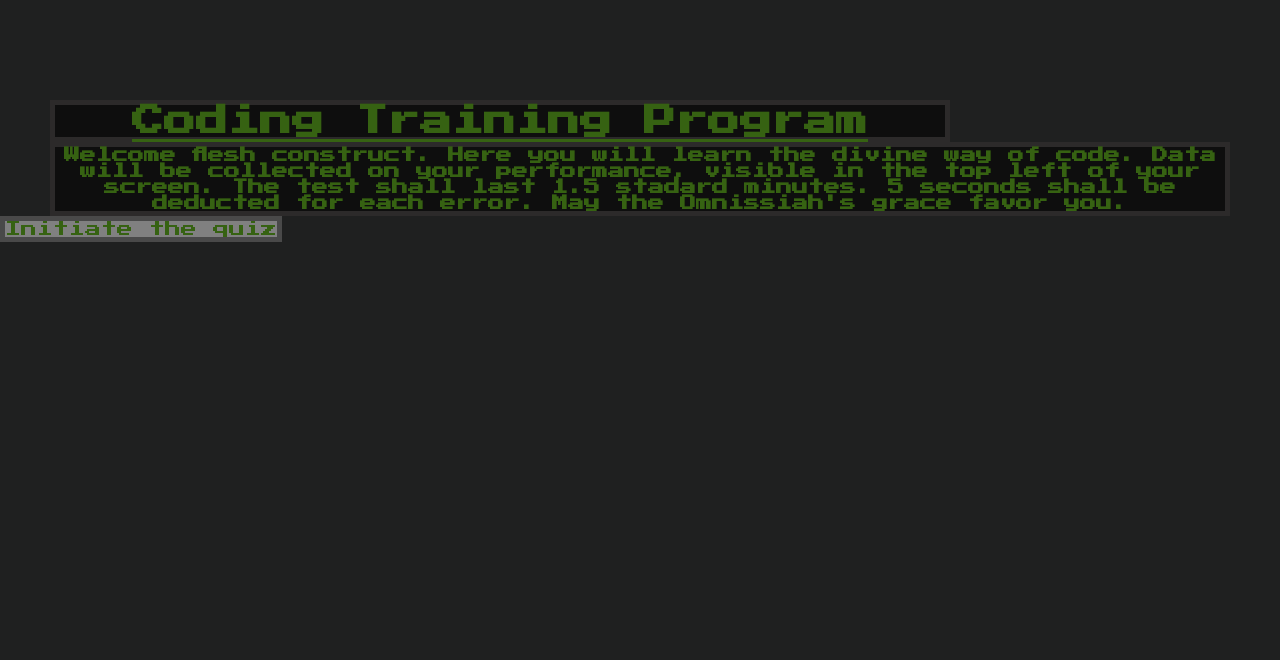
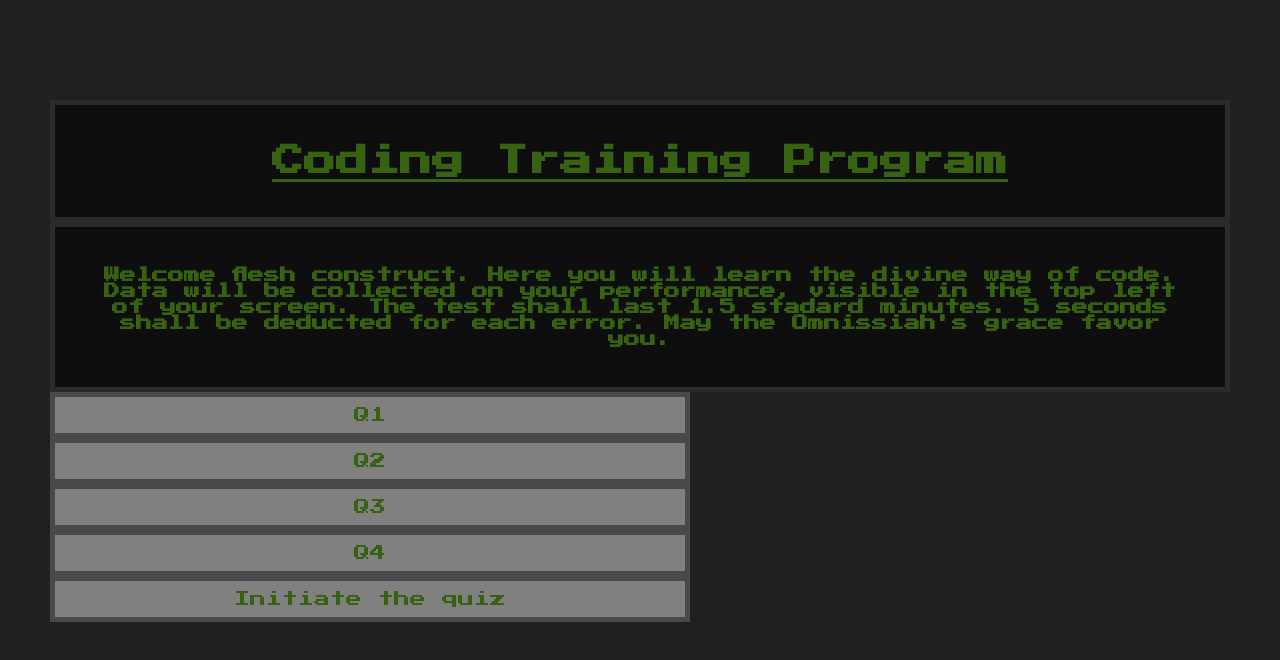
Before and after one commit to Widewanderer/Coding-Quiz-, a plain HTML site: page index.html in a window 1280 px wide. Drawn offline with Linux system fonts and the light colour scheme.

Commit message:
added footer, adjusted box stylings, added 4 question buttons(to be hidden)

```diff
--- a/assets/script.js
+++ b/assets/script.js
@@ -6,3 +6,5 @@ questions.textContent = "Hello Slava";
 // DOM manipulation
 // timer for countdown clock with event (loose 5 seconds for incorect answer)
 // local storage for high scores
+
+main-textH3.textContent = "Hello Slava";
--- a/assets/style.css
+++ b/assets/style.css
@@ -4,6 +4,9 @@
   --SlavGreen: #366212;
   --Uranium: #2cfa1f;
   --borderlands: #2c2a2a;
+}
+* {
+  align-items: center;
 }
 
 body {
@@ -15,6 +18,15 @@ button {
   background-color: gray;
   color: var(--SlavGreen);
   border: 5px solid rgb(73, 73, 73);
+  padding: 10px;
+  display: block;
+  margin-left: 50px;
+  width: 50%;
+}
+
+footer {
+  min-height: 40px;
+  min-width: 200px;
 }
 
 h1 {
@@ -47,14 +59,17 @@ header {
   margin-right: 50px;
 }
 
-.main-text {
-  margin: 30px;
+#main-text {
+  padding: 40px;
 }
 
 .top-box {
   border: 5px solid var(--borderlands);
-  max-width: 900px;
   text-align: center;
   margin-left: 50px;
   margin-right: 50px;
 }
+
+#top-text {
+  padding: 40px;
+}
--- a/index.html
+++ b/index.html
@@ -17,7 +17,7 @@
   <body>
     <header></header>
     <section class="top-box">
-      <h1>Coding Training Program</h1>
+      <h1 id="top-text">Coding Training Program</h1>
     </section>
     <section class="main-box">
       <h3 id="main-text">
@@ -27,7 +27,14 @@
         deducted for each error. May the Omnissiah's grace favor you.
       </h3>
     </section>
-    <button type="button1">Initiate the quiz</button>
+    <section>
+      <button type="button1">Q1</button>
+      <button type="button2">Q2</button>
+      <button type="button3">Q3</button>
+      <button type="button4">Q4</button>
+      <button type="button-main">Initiate the quiz</button>
+    </section>
+    <footer></footer>
     <script src="./assets/script.js"></script>
   </body>
 </html>
```
Also changed, not shown: 1 other file.
